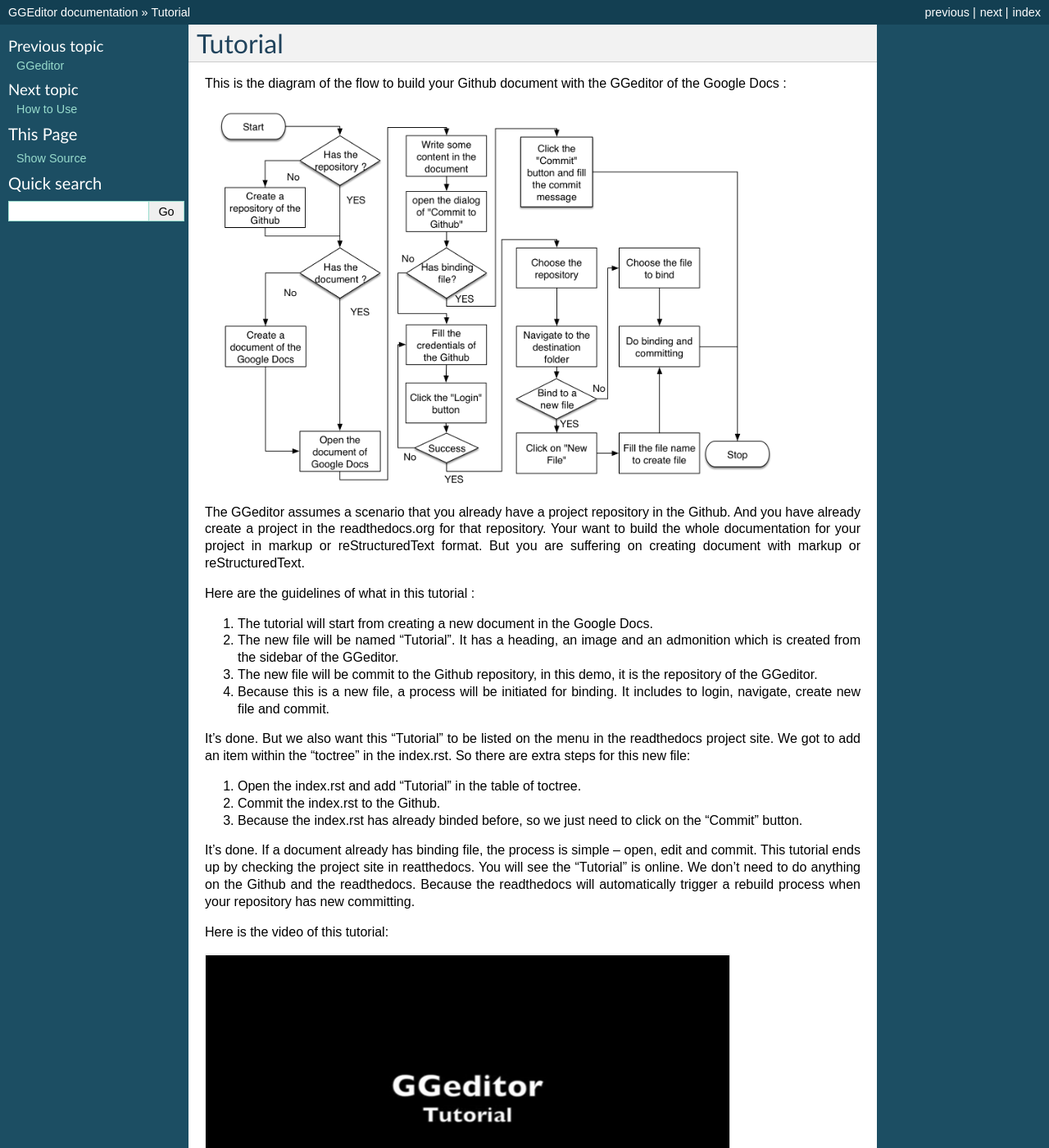
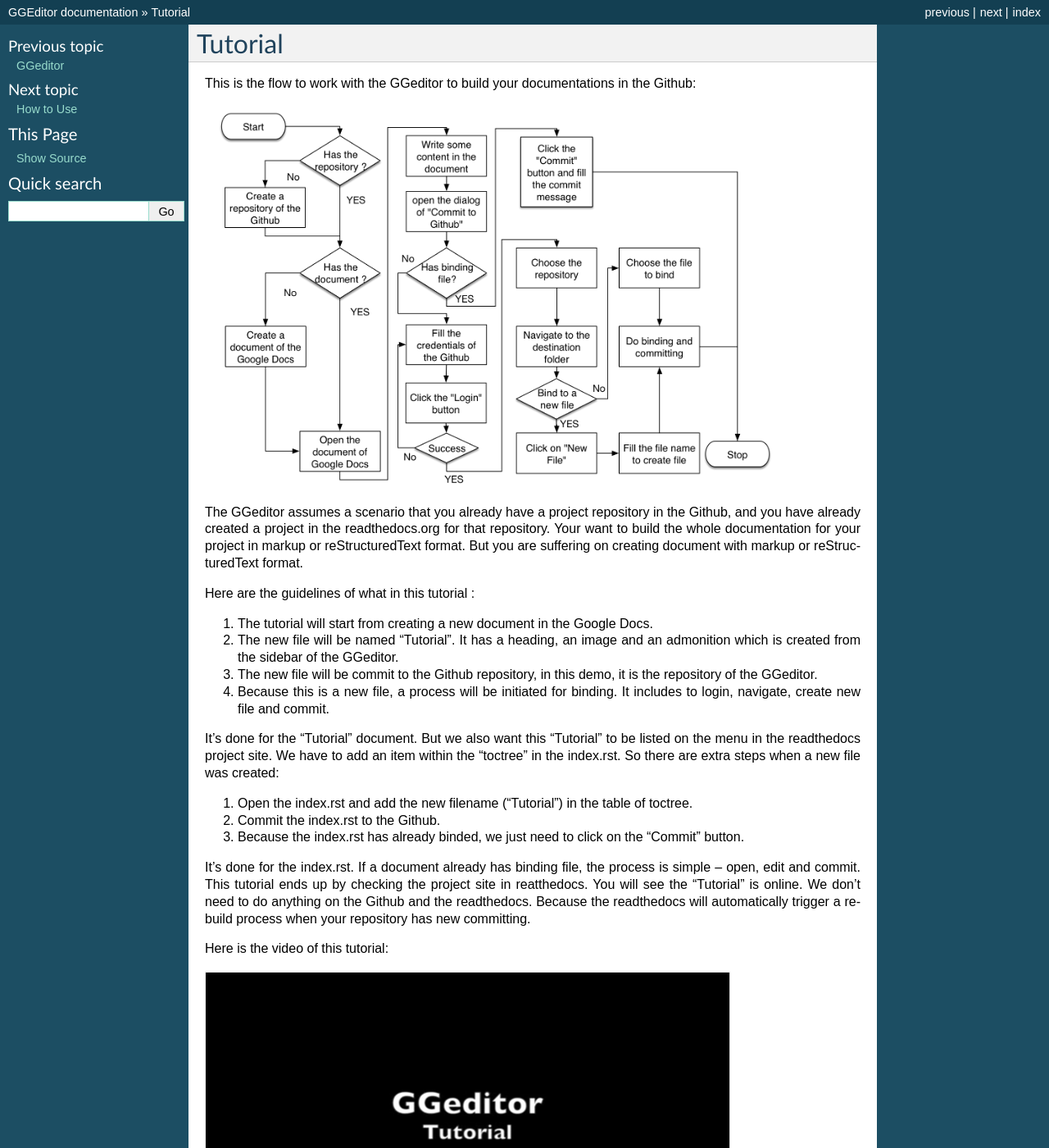
Before and after one commit to iapyeh/GGeditor, a Sphinx documentation site: the page built from docs/Tutorial.rst, in a window 1280 px wide and 1400 px high. Shown: the whole window at 82% size. Built offline with Sphinx 7.4.7, drawn with Linux system fonts in a browser that asks for light colours; some of the changed text lies outside the part shown.

Commit message:
Google Docs reST Editor@2016-11-24 18:41:35

```diff
--- a/docs/Tutorial.rst
+++ b/docs/Tutorial.rst
@@ -4,11 +4,11 @@
 Tutorial
 ********
 
-This is the diagram of the flow to build your Github document with the GGeditor of the Google Docs :
+This is the flow to work with the GGeditor to build your documentations in the Github:
 
 \ |IMG1|\
 
-The GGeditor assumes a scenario that you already have a project repository in the Github. And you have already create a project in the readthedocs.org for that repository. Your want to build the whole documentation for your project in markup or reStructuredText format. But you are suffering on creating document with markup or reStructuredText.
+The GGeditor assumes a scenario that you already have a project repository in the Github, and you have already created a project in the readthedocs.org for that repository. Your want to build the whole documentation for your project in markup or reStructuredText format. But you are suffering on creating document with markup or reStructuredText format.
 
 Here are the guidelines of what in this tutorial :
 
@@ -17,17 +17,23 @@
 #. The new file will be commit to the Github repository, in this demo, it is the repository of the GGeditor.
 #. Because this is a new file, a process will be initiated for binding. It includes to login, navigate, create new file and commit.
 
-It’s done. But we also want this “Tutorial” to be listed on the menu in the readthedocs project site. We got to add an item within the “toctree” in the index.rst. So there are extra steps for this new file:
+It’s done for the “Tutorial” document. But we also want this “Tutorial” to be listed on the menu in the readthedocs project site. We have to add an item within the “toctree” in the index.rst. So there are extra steps when a new file was created:
 
-#. Open the index.rst and add “Tutorial” in the table of toctree.
+#. Open the index.rst and add the new filename (“Tutorial”) in the table of toctree.
 #. Commit the index.rst to the Github.
-#. Because the index.rst has already binded before, so we just need to click on the “Commit” button.
+#. Because the index.rst has already binded, we just need to click on the “Commit” button.
 
-It’s done. If a document already has binding file, the process is simple --  open, edit and commit. This tutorial ends up by checking the project site in reatthedocs. You will see the “Tutorial” is online. We don’t need to do anything on the Github and the readthedocs. Because the readthedocs will automatically trigger a rebuild process when your repository has new committing.
+It’s done for the index.rst. If a document already has binding file, the process is simple --  open, edit and commit. This tutorial ends up by checking the project site in reatthedocs. You will see the “Tutorial” is online. We don’t need to do anything on the Github and the readthedocs. Because the readthedocs will automatically trigger a rebuild process when your repository has new committing.
 
 Here is the video of this tutorial:
 
 \ |IMG2|\
+
+
+.. Note::
+
+    #. When you name the Google Docs document, the name need not with suffix  “.rst”.
+    #. But the binding file in the Github repository do need with suffix “.rst”. It will be automatically appended when the GGeditor created it. If you manually created the binding file, please name it with suffix “.rst”.
 
 \ `The source document of this page in the Google Docs`_\
 
```
